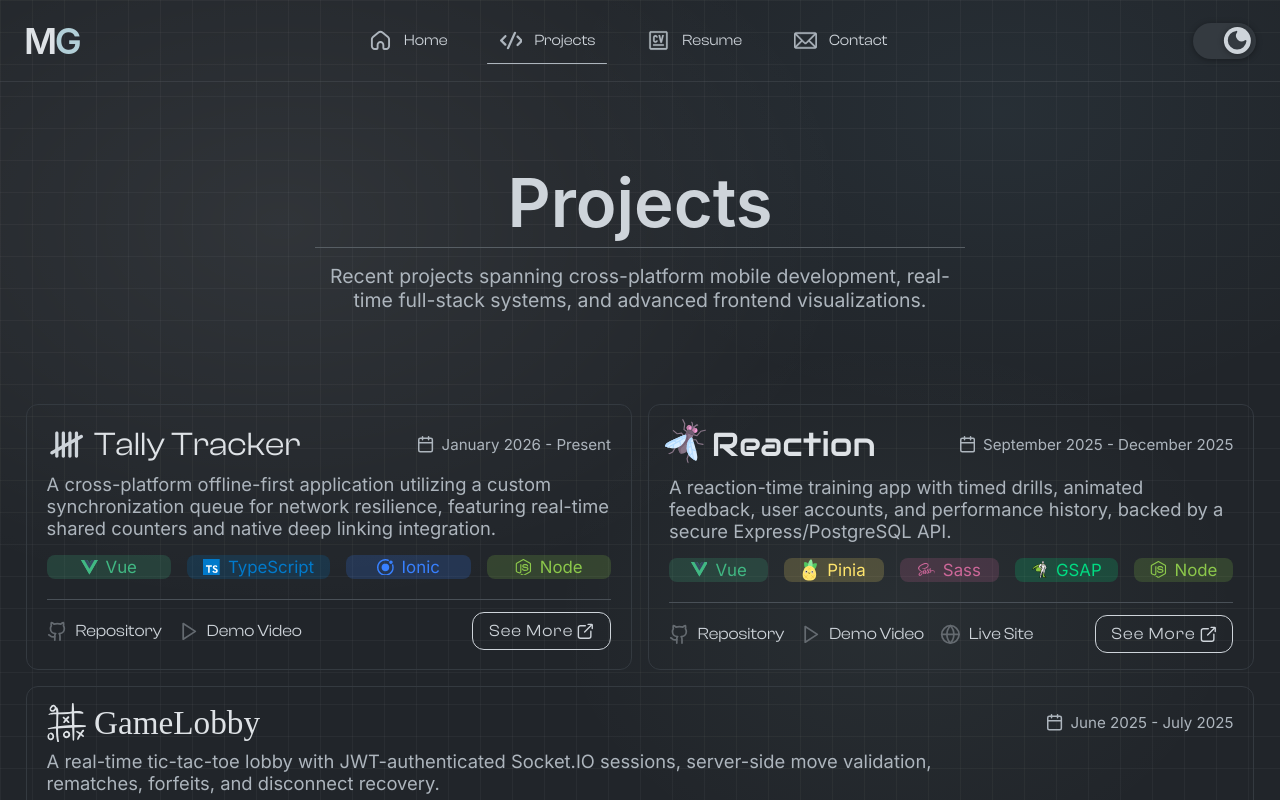
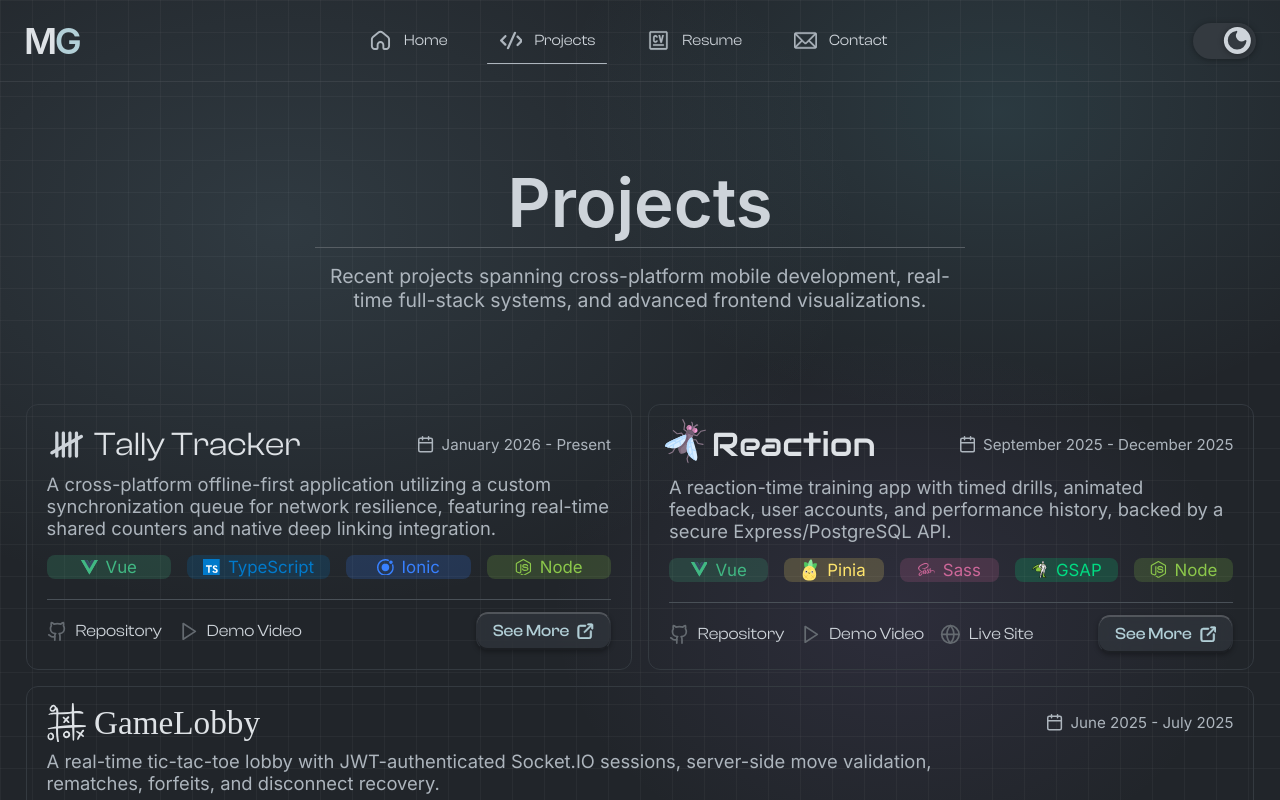
Before and after one commit to michaelgreenl/e-portfolio, a Vue app: page /projects in a window 1280 px wide. Shown: the top 800 px of the page. Built offline with nearby package versions, Linux system fonts and the light colour scheme; a web font is replaced by a local one.

Commit message:
style(projects): add glass action treatment

```diff
--- a/src/assets/styles/_variables.scss
+++ b/src/assets/styles/_variables.scss
@@ -77,6 +77,14 @@ $ternary-font-stack:
     --color-text-primary: var(--color-gray8);
     --color-text-secondary: var(--color-gray6);
     --color-text-muted: var(--color-gray5);
+
+    // glass
+    --color-glass-surface: color-mix(in srgb, #002136 45%, transparent);
+    --color-glass-surface-hover: color-mix(in srgb, #002136 55%, transparent);
+    --color-glass-text: var(--color-gray2);
+    --color-glass-highlight: rgb(255 255 255 / 30%);
+    --color-glass-shade: rgb(0 0 0 / 24%);
+    --color-glass-shadow: rgb(0 0 0 / 28%);
 }
 
 // dark-mode
@@ -100,6 +108,14 @@ $ternary-font-stack:
     --color-text-primary: var(--color-gray4);
     --color-text-secondary: var(--color-gray5);
     --color-text-muted: var(--color-gray7);
+
+    // glass
+    --color-glass-surface: color-mix(in srgb, var(--color-bg-secondary) 60%, transparent);
+    --color-glass-surface-hover: color-mix(in srgb, var(--color-bg-secondary) 75%, transparent);
+    --color-glass-text: var(--color-primary-light);
+    --color-glass-highlight: rgb(255 255 255 / 18%);
+    --color-glass-shade: rgb(0 0 0 / 36%);
+    --color-glass-shadow: rgb(0 0 0 / 32%);
 }
 
 $color-white: var(--color-white);
@@ -127,6 +143,12 @@ $color-bg-secondary: var(--color-bg-secondary);
 $color-text-primary: var(--color-text-primary);
 $color-text-secondary: var(--color-text-secondary);
 $color-text-muted: var(--color-text-muted);
+$color-glass-surface: var(--color-glass-surface);
+$color-glass-surface-hover: var(--color-glass-surface-hover);
+$color-glass-text: var(--color-glass-text);
+$color-glass-highlight: var(--color-glass-highlight);
+$color-glass-shade: var(--color-glass-shade);
+$color-glass-shadow: var(--color-glass-shadow);
 
 // Spacing
 // Fixed rem values keep layout rhythm independent from component font sizing.
--- a/src/components/Button.vue
+++ b/src/components/Button.vue
@@ -156,5 +156,45 @@ button {
             }
         }
     }
+
+    &.glass {
+        gap: $space-2;
+        padding: $space-2 $space-4;
+        font-weight: 500;
+        color: $color-glass-text;
+        background-color: $color-glass-surface;
+        border: 1px solid transparent;
+        border-top-color: $color-glass-highlight;
+        border-bottom-color: $color-glass-shade;
+        border-radius: $radius-md;
+        box-shadow:
+            inset 0 1px 0 $color-glass-highlight,
+            inset 0 -1px 0 $color-glass-shade,
+            0 2px 5px $color-glass-shadow;
+        backdrop-filter: blur(15px) saturate(130%);
+        transition:
+            background-color 0.2s ease,
+            box-shadow 0.2s ease,
+            transform 0.2s ease;
+
+        .icon {
+            height: $size-4;
+            fill: currentcolor;
+            stroke: currentcolor;
+        }
+
+        @include interactive {
+            background-color: $color-glass-surface-hover;
+            box-shadow:
+                inset 0 1px 0 $color-glass-highlight,
+                inset 0 -1px 0 $color-glass-shade,
+                0 6px 14px $color-glass-shadow;
+            transform: translateY(-2px);
+        }
+
+        &:active {
+            transform: translateY(0) scale(0.98);
+        }
+    }
 }
 </style>
--- a/src/components/Navbar/MobileNavbar.vue
+++ b/src/components/Navbar/MobileNavbar.vue
@@ -282,19 +282,12 @@ const navMobileRouteTo = (key) => {
         position: absolute;
         inset: 0 -0.2em;
         content: '';
+        background-color: $color-glass-surface;
         border-radius: $radius-md;
         box-shadow:
-            inset 0 1px 0 color-mix(in srgb, lighten-color($color-bg-secondary, 42%) 30%, transparent),
-            inset 0 -1px 0 color-mix(in srgb, darken-color($color-bg-secondary, 22%) 36%, transparent),
-            0 2px 5px 0 rgb(0 0 0 / 28%);
-
-        @include theme-dark {
-            background-color: color-mix(in srgb, $color-bg-secondary 60%, transparent);
-        }
-
-        @include theme-light {
-            background-color: color-mix(in srgb, #002136 45%, transparent);
-        }
+            inset 0 1px 0 $color-glass-highlight,
+            inset 0 -1px 0 $color-glass-shade,
+            0 2px 5px 0 $color-glass-shadow;
     }
 }
 
--- a/src/components/Project/ProjectCard.vue
+++ b/src/components/Project/ProjectCard.vue
@@ -243,7 +243,7 @@ defineExpose({ openProject, projectSelected, scrollToSelectedCard });
                     @click.stop="projectSelected ? closeProject() : openProject()"
                     :text="`See ${projectSelected ? 'Less' : 'More'}`"
                     :iconRight="ArrowIcon"
-                    preset="primary"
+                            preset="glass"
                 />
                 <Button
                     v-else
@@ -251,7 +251,7 @@ defineExpose({ openProject, projectSelected, scrollToSelectedCard });
                     @click.stop="openProject()"
                     text="See More"
                     :iconRight="BoxArrowIcon"
-                    preset="primary"
+                    preset="glass"
                 />
             </div>
         </div>
@@ -315,34 +315,12 @@ p {
             backdrop-filter: blur(2px);
             transform: scale(1.01) !important;
 
-            .card-footer {
-                :deep(.see-more) {
-                    color: $color-bg-primary !important;
-
-                    .icon {
-                        fill: $color-bg-primary !important;
-                    }
-                }
-            }
-
             @include theme-dark {
                 background: linear-gradient(90deg, #21252922, #21252900);
-
-                .card-footer {
-                    :deep(.see-more) {
-                        background: $color-text-primary;
-                    }
-                }
             }
 
             @include theme-light {
                 background: linear-gradient(90deg, #dee2e622, #dee2e600);
-
-                .card-footer {
-                    :deep(.see-more) {
-                        background: $color-primary-darker;
-                    }
-                }
             }
         }
     }
--- a/src/components/SVGs/BgSVG.vue
+++ b/src/components/SVGs/BgSVG.vue
@@ -13,18 +13,18 @@
         // $color-bg-primary
         --bg: #212529;
         --grid: rgb(255 255 255 / 3.5%);
-        --spot-a: rgb(255 255 255 / 7%);
-        --spot-b: rgb(137 207 240 / 6%);
-        --spot-c: rgb(180 220 210 / 5%);
+        --spot-a: rgb(107 143 158 / 20%);
+        --spot-b: rgb(111 185 201 / 14%);
+        --spot-c: rgb(132 105 180 / 12%);
     }
 
     @include theme-light {
         // $color-bg-primary
         --bg: #dee2e6;
         --grid: rgb(0 0 0 / 4%);
-        --spot-a: rgb(0 0 0 / 3%);
-        --spot-b: rgb(173 216 230 / 10%);
-        --spot-c: rgb(144 238 144 / 5%);
+        --spot-a: rgb(107 143 158 / 22%);
+        --spot-b: rgb(120 190 210 / 20%);
+        --spot-c: rgb(150 125 205 / 10%);
     }
 
     background:
```
